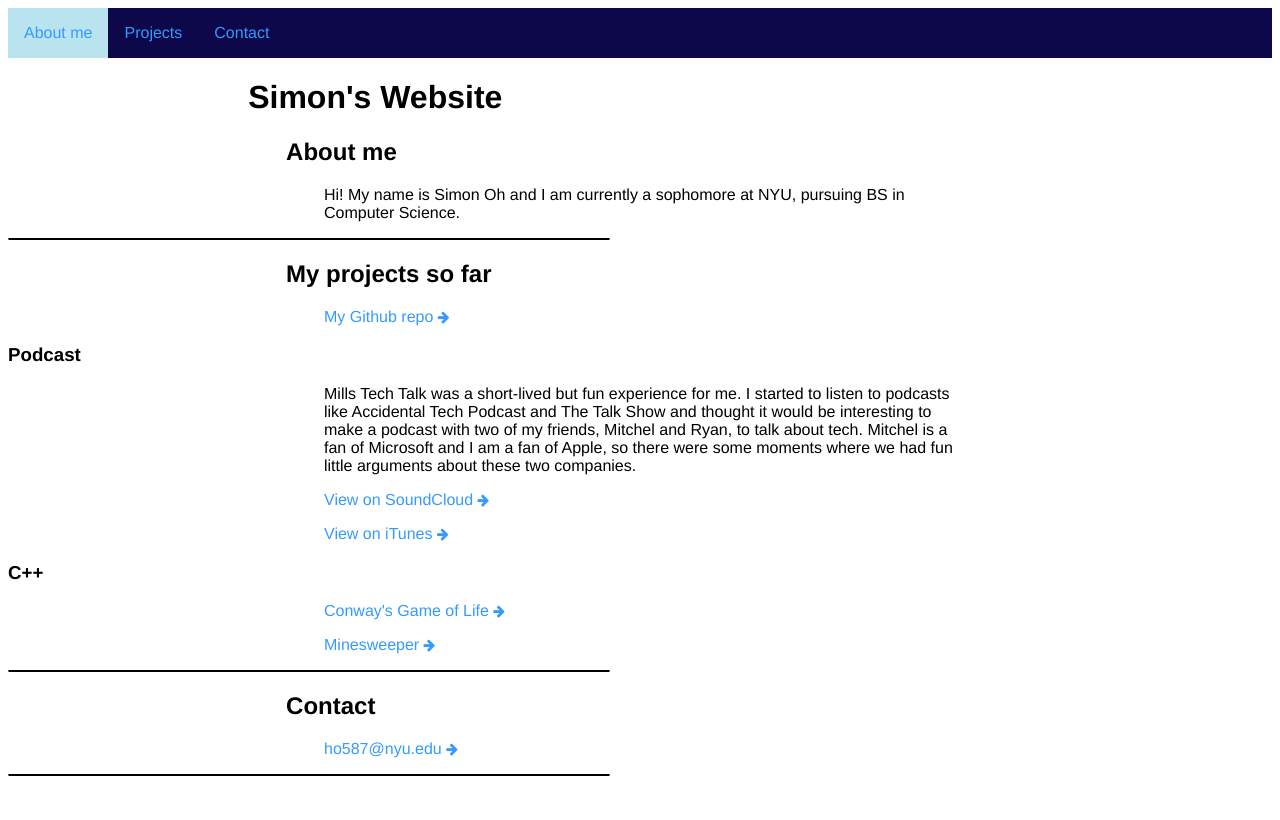
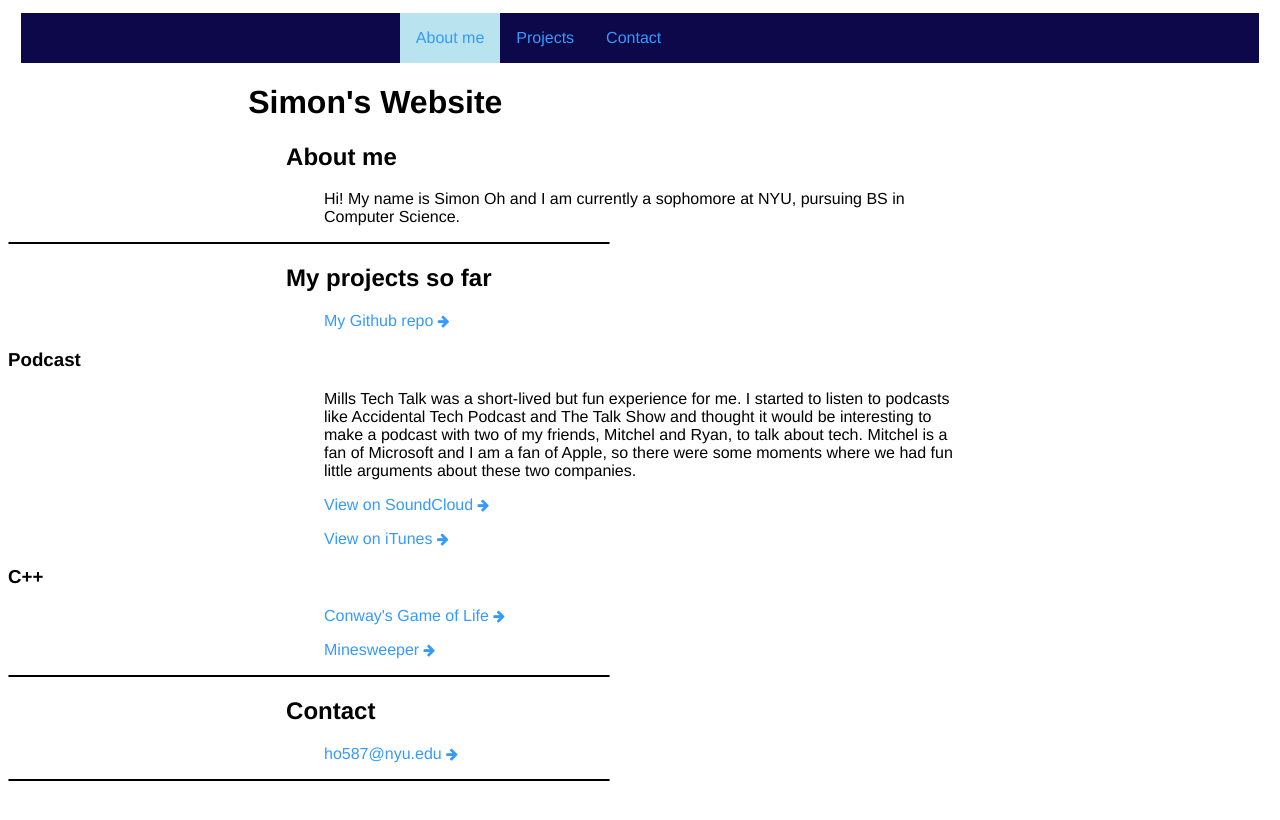
Before and after one commit to simon0h/simon0h.github.io, a Jekyll site: the page built from index.html, in a window 1280 px wide. Shown: the top 820 px of the page. Built offline with Jekyll 4.4.1, drawn with Linux system fonts in a browser that asks for light colours.

Commit message:
Update style.css

```diff
--- a/css/style.css
+++ b/css/style.css
@@ -42,8 +42,9 @@ hr {
 
 ul {
   	list-style-type: none;
-  	margin: 0;
-  	padding: 0;
+  	margin: 1%;
+  	padding-right: 30%;
+    	padding-left: 30%;
   	overflow: hidden;
   	background-color: #0c0849;
 }
```
